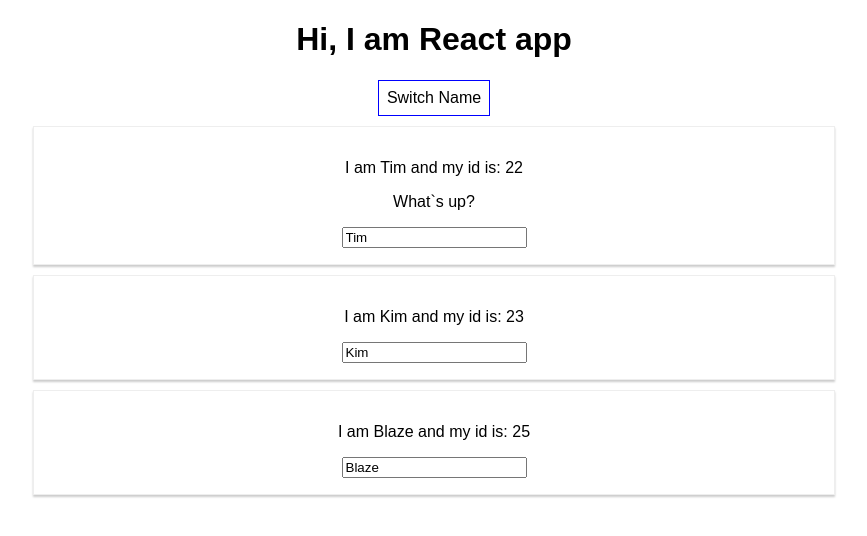
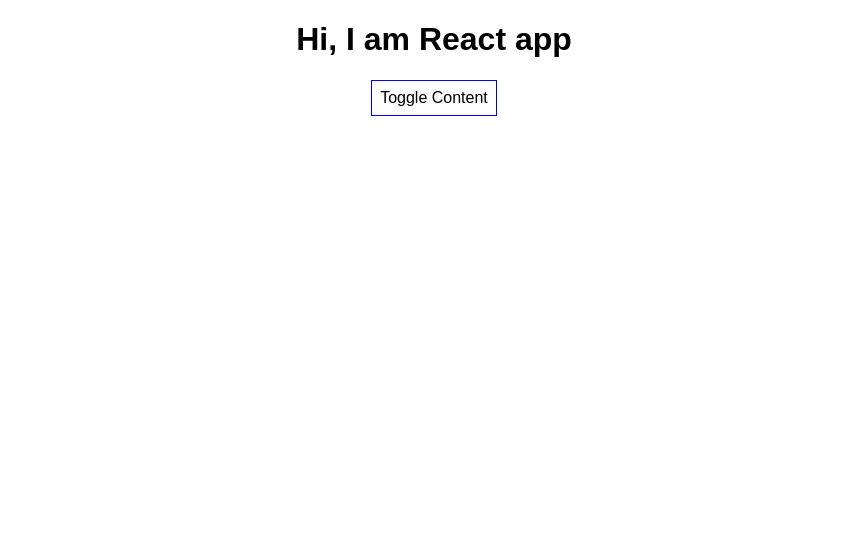
Before and after one commit to akshit-sehgal/react-samples, a React (Create React App) app: page / in a window 1280 px wide. Shown: the top 536 px of the page, without its empty margins (206-1073 px from the left). Built offline with nearby package versions, Linux system fonts and the light colour scheme.

Commit message:
Added conditionals

```diff
--- a/src/App.js
+++ b/src/App.js
@@ -16,7 +16,8 @@ class App extends Component {
         {name:newName, age:22},
         {name:'Kim', age:23},
         {name: 'Blaze', age:29}
-      ]
+      ],
+      showPersons: false
     });
   }
   nameChangedHandler = (event) => {
@@ -26,6 +27,11 @@ class App extends Component {
         {name:'Kim', age:23},
         {name: 'Blaze', age:29}
       ]
+    });
+  }
+  togglePersonHandler = () => {
+    this.setState({
+      showPersons:!this.state.showPersons
     });
   }
   render() {
@@ -41,7 +47,8 @@ class App extends Component {
        <h1>Hi, I am React app</h1>
        <button
        style={style}
-       onClick={(event) => this.clickHandler('Martin')}>Switch Name</button>
+       onClick={(event) => this.togglePersonHandler()}>Toggle Content</button>
+       {this.state.showPersons?
        <div>
        <Person
        name={this.state.persons[0].name}
@@ -58,6 +65,8 @@ class App extends Component {
        />
        <Person name={this.state.persons[2].name}  age={this.state.persons[2].age} />
        </div>
+       :null
+       }
       </div>
     );
     // return React.createElement('div', {className: 'App'}, React.createElement('h1',null,'Does this work?'));
```
